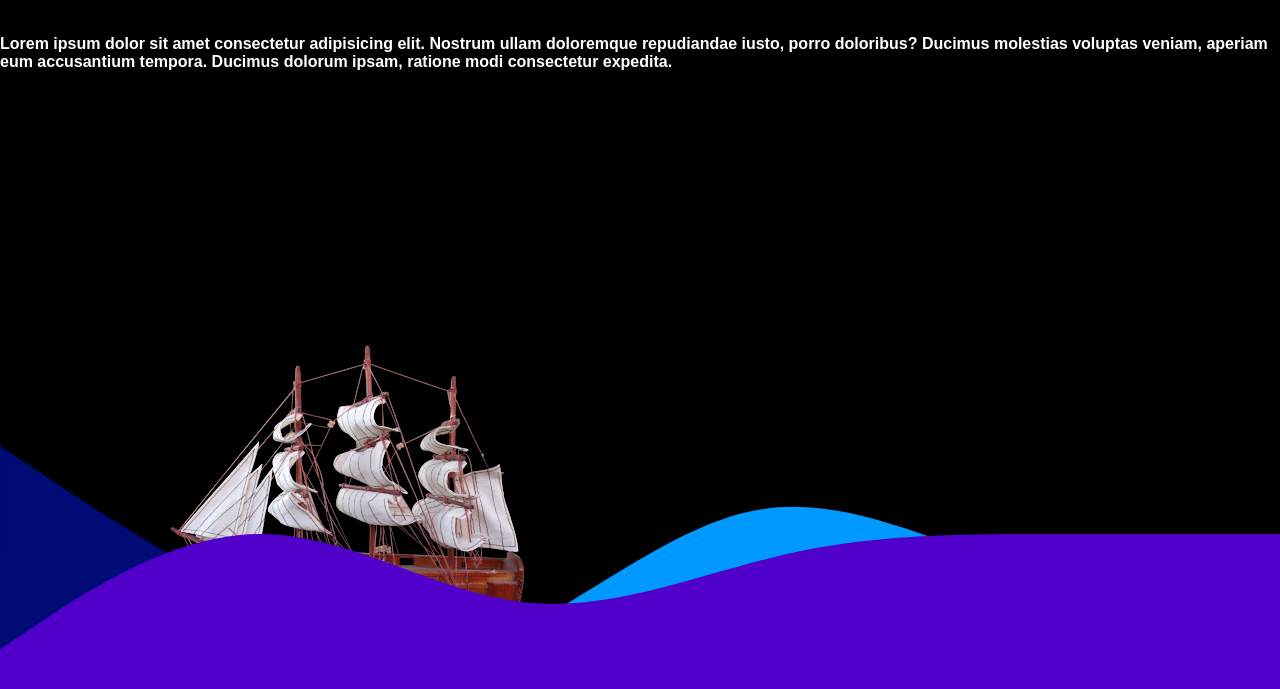
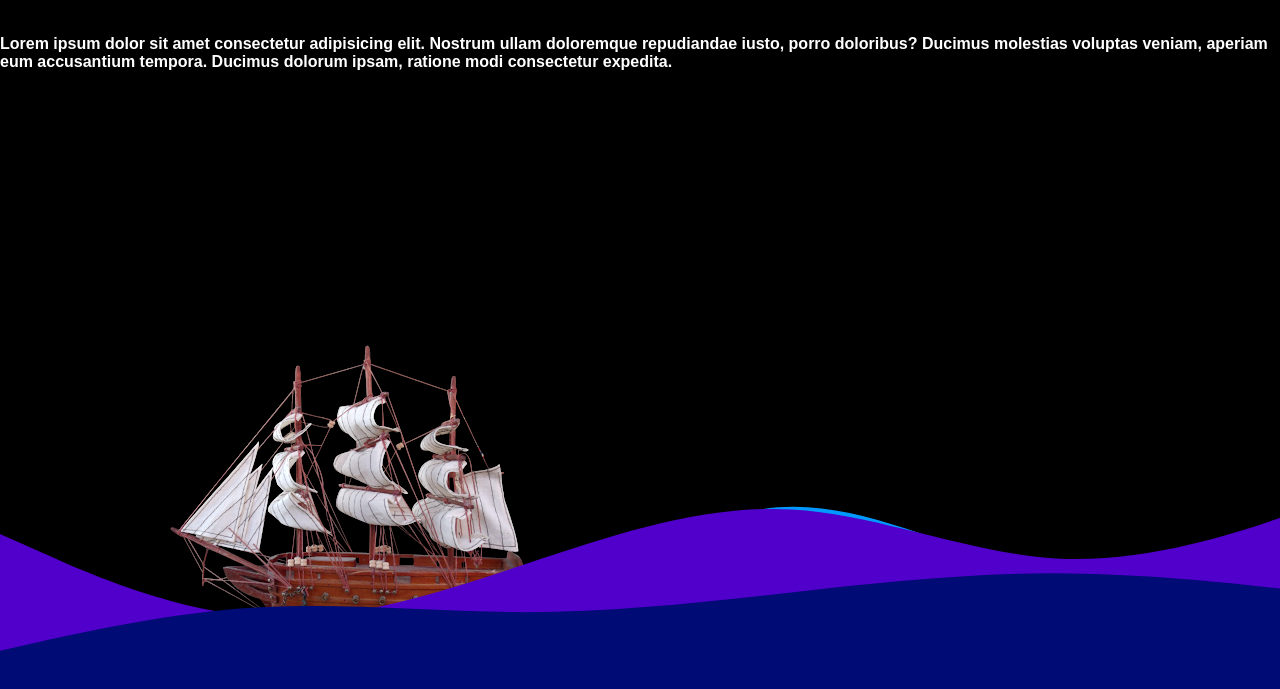
Before and after one commit to NihillisticParrot/nihillisticparrott.github.io, a plain HTML site: page svgsecond.html in a window 1280 px wide. Shown: the part 61-750 px from the top of the page. Drawn offline with Linux system fonts and the light colour scheme.

Commit message:
Add files via upload

```diff
--- a/svgsecond.html
+++ b/svgsecond.html
@@ -117,16 +117,8 @@
                 d="M0,96L48,122.7C96,149,192,203,288,229.3C384,256,480,256,576,213.3C672,171,768,85,864,69.3C960,53,1056,107,1152,133.3C1248,160,1344,160,1392,160L1440,160L1440,320L1392,320C1344,320,1248,320,1152,320C1056,320,960,320,864,320C768,320,672,320,576,320C480,320,384,320,288,320C192,320,96,320,48,320L0,320Z">
             </path>
         </svg>
-        <svg xmlns="http://www.w3.org/2000/svg" viewBox="0 0 1440 320">
-            <path fill="#000b76" fill-opacity="1"
-                d="M0,0L48,32C96,64,192,128,288,170.7C384,213,480,235,576,234.7C672,235,768,213,864,186.7C960,160,1056,128,1152,144C1248,160,1344,224,1392,256L1440,288L1440,320L1392,320C1344,320,1248,320,1152,320C1056,320,960,320,864,320C768,320,672,320,576,320C480,320,384,320,288,320C192,320,96,320,48,320L0,320Z">
-            </path>
-        </svg>
-        <svg xmlns="http://www.w3.org/2000/svg" viewBox="0 0 1440 320">
-            <path fill="#5000ca" fill-opacity="1"
-                d="M0,224L48,192C96,160,192,96,288,96C384,96,480,160,576,170.7C672,181,768,139,864,117.3C960,96,1056,96,1152,96C1248,96,1344,96,1392,96L1440,96L1440,320L1392,320C1344,320,1248,320,1152,320C1056,320,960,320,864,320C768,320,672,320,576,320C480,320,384,320,288,320C192,320,96,320,48,320L0,320Z">
-            </path>
-        </svg>
+        <svg xmlns="http://www.w3.org/2000/svg" viewBox="0 0 1440 320"><path fill="#5000ca" fill-opacity="1" d="M0,96L48,117.3C96,139,192,181,288,186.7C384,192,480,160,576,128C672,96,768,64,864,69.3C960,75,1056,117,1152,122.7C1248,128,1344,96,1392,80L1440,64L1440,320L1392,320C1344,320,1248,320,1152,320C1056,320,960,320,864,320C768,320,672,320,576,320C480,320,384,320,288,320C192,320,96,320,48,320L0,320Z"></path></svg>
+        <svg xmlns="http://www.w3.org/2000/svg" viewBox="0 0 1440 320"><path fill="#000b76" fill-opacity="1" d="M0,224L48,213.3C96,203,192,181,288,176C384,171,480,181,576,181.3C672,181,768,171,864,160C960,149,1056,139,1152,138.7C1248,139,1344,149,1392,154.7L1440,160L1440,320L1392,320C1344,320,1248,320,1152,320C1056,320,960,320,864,320C768,320,672,320,576,320C480,320,384,320,288,320C192,320,96,320,48,320L0,320Z"></path></svg>
         <div class="ship"></div>
     </div>
 </body>
```
